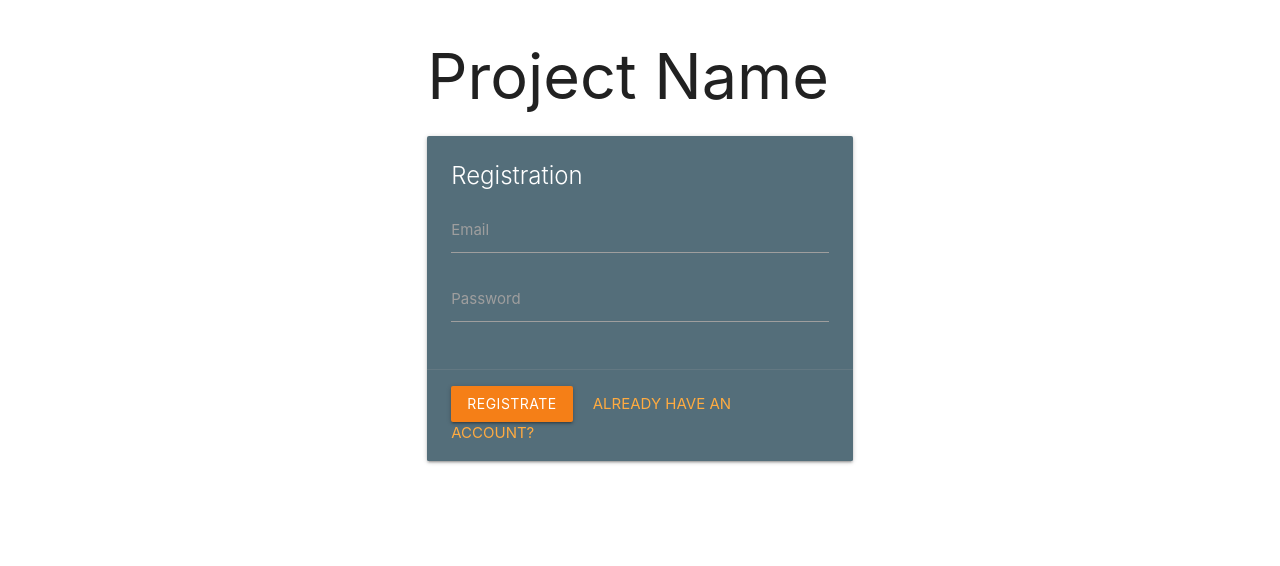
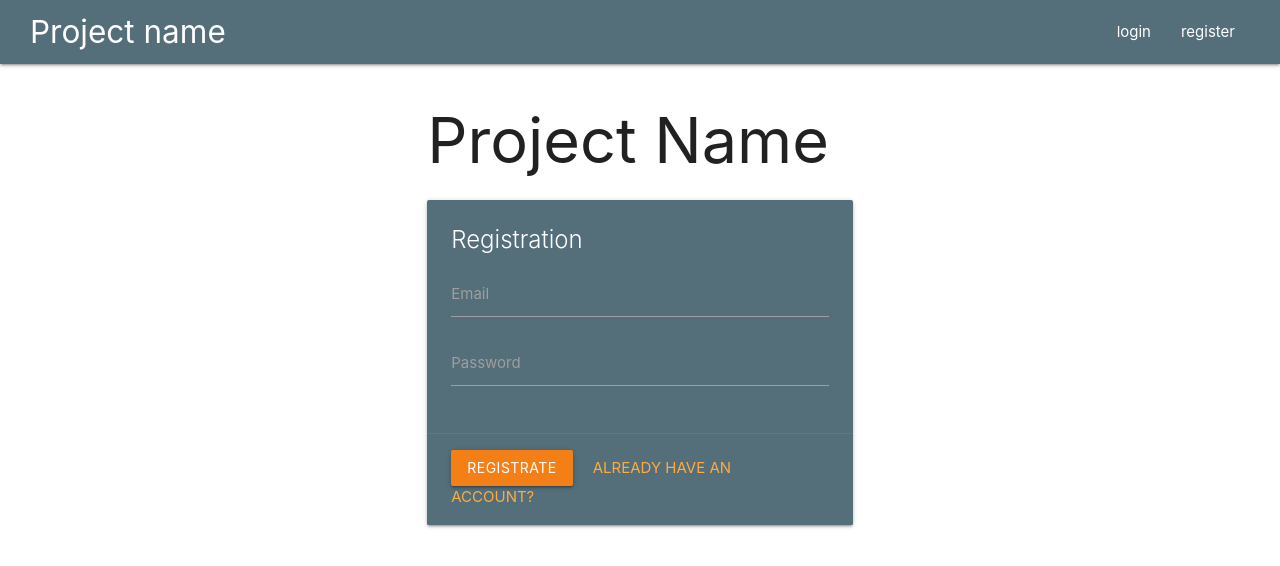
Before and after one commit to Ayyyvan/course_project_react, a React (Create React App) app in the folder client/: page /register in a window 1280 px wide. Shown: the top 566 px of the page. Built offline with nearby package versions, Linux system fonts and the light colour scheme.

Commit message:
add navbar, login and register buttons

```diff
--- a/client/src/App.js
+++ b/client/src/App.js
@@ -4,6 +4,7 @@ import { useRoutes } from './routes'
 import { BrowserRouter as Router } from 'react-router-dom'
 import { useAuth } from './hooks/auth.hook'
 import { AuthContext } from './context/AuthContext'
+import { Navbar } from './components/Navbar'
 
 function App() {
 	const {token, login, logout, userId} = useAuth()
@@ -14,6 +15,7 @@ function App() {
 			token, login, logout, userId, isAuthenticated
 		}}>
 			<Router>
+				<Navbar/>
 				<div className='container'>
 					{routes}
 				</div>
--- /dev/null
+++ b/client/src/components/Navbar.js
@@ -0,0 +1,28 @@
+import React, { useContext } from "react"
+import { NavLink, useNavigate } from "react-router-dom"
+import { AuthContext } from "../context/AuthContext"
+
+export const Navbar = () => {
+	const navigate = useNavigate()
+	const auth = useContext(AuthContext)
+
+	const logoutHandler = event => {
+		event.preventDefault()
+		auth.logout()
+		navigate("/")
+	}
+
+	return(
+		<nav>
+    <div class="nav-wrapper blue-grey darken-1" style={{padding: '0 2rem'}}>
+      <a href="/" class="brand-logo">Project name</a>
+      <ul id="nav-mobile" class="right hide-on-med-and-down">
+
+        {!auth.isAuthenticated && <li><NavLink to={"/login"}>login</NavLink></li>}
+				{!auth.isAuthenticated && <li><NavLink to={"/register"}>register</NavLink></li>}
+				{auth.isAuthenticated && <li><a href="/" onClick={logoutHandler}>logout</a></li>}
+      </ul>
+    </div>
+  </nav>
+	)
+}
```
